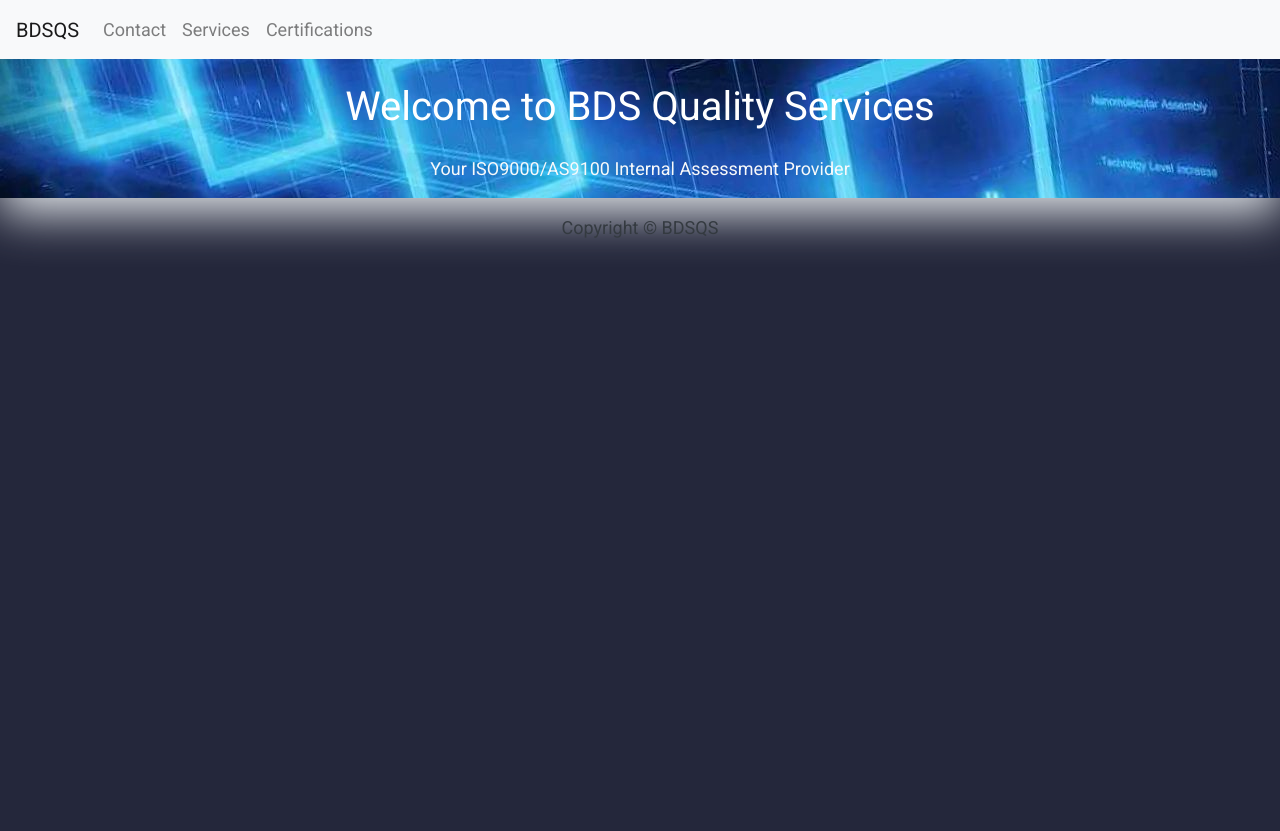
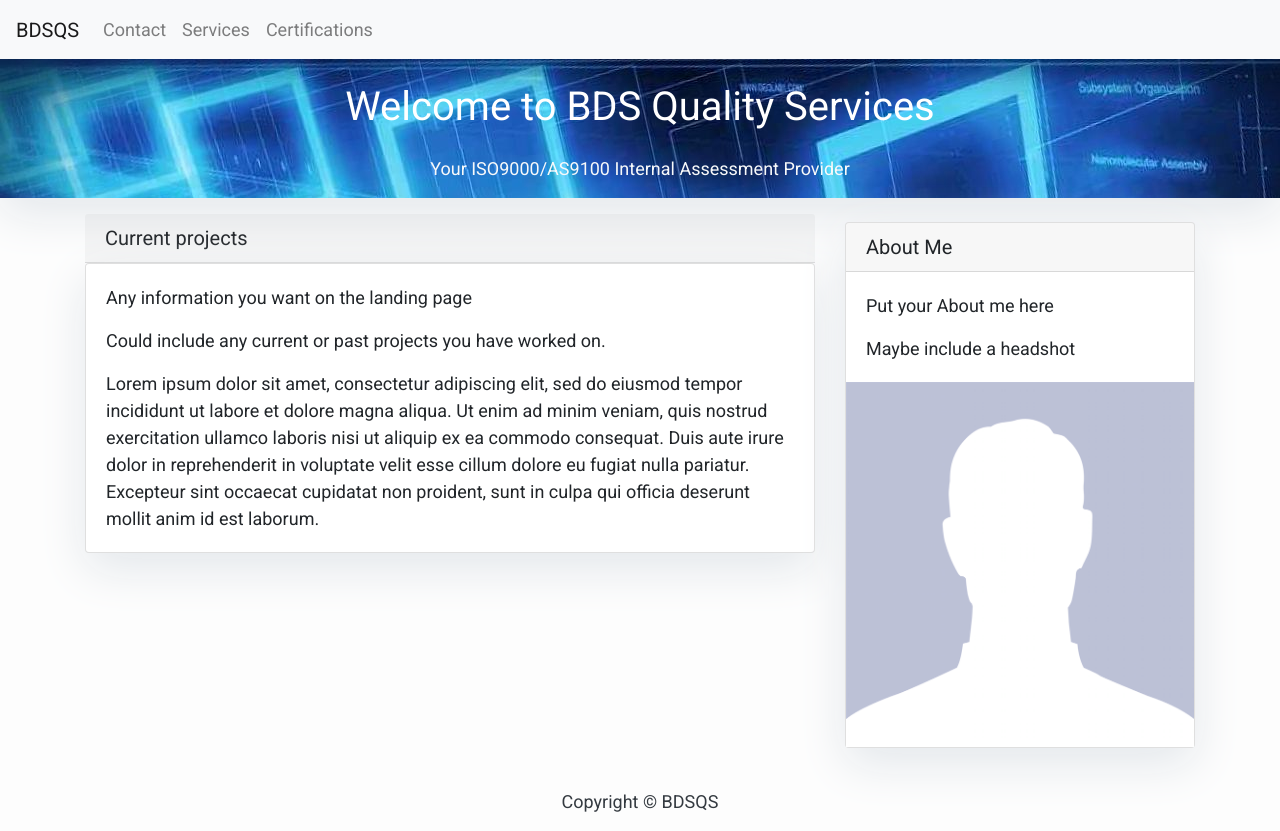
Before and after one commit to michaelbryanstark/bdsQualityServices, a Django app: page / in a window 1280 px wide. Before the commit the page ends 249 px from the top, so only its background shows below. Run offline with Django 3.2, Linux system fonts and the light colour scheme; some libraries are stand-ins or nearby versions.

Commit message:
added more content to landing page

```diff
--- a/main_app/templates/index.html
+++ b/main_app/templates/index.html
@@ -5,7 +5,7 @@
     body {
         font-family: "Roboto", sans-serif;
         font-size: 18px;
-        background-color: rgb(36, 39, 59);
+        background-color: #fdfdfd;
     }
 
     .head_text {
@@ -43,10 +43,23 @@
         </div>
     </div>
 </header>
+<div class="container">
+    <div class="row">
+        <!-- Blog Entries Column -->
+        <div class="col-md-8 mt-3 left">
+            <h5 class="card-header">Current projects</h5>
+            <div class="card mb-4">
+                <div class="card-body">
 
-<!-- <div class="contact">
-    <p>Contact:</p>
-    <a href="mailto:bdstark@bdsqs.net">Email</a>
-    <p>Telephone: (203)321-6024</p>
-</div> -->
+                    <p class="card-text">Any information you want on the landing page</p>
+                    <p class="card-text">Could include any current or past projects you have worked on.</p>
+                    <p class="card-text">Lorem ipsum dolor sit amet, consectetur adipiscing elit, sed do eiusmod tempor incididunt ut labore et dolore magna aliqua. Ut enim ad minim veniam, quis nostrud exercitation ullamco laboris nisi ut aliquip ex ea commodo consequat. Duis aute irure dolor in reprehenderit in voluptate velit esse cillum dolore eu fugiat nulla pariatur. Excepteur sint occaecat cupidatat non proident, sunt in culpa qui officia deserunt mollit anim id est laborum.</p>
+                    <!-- <a href="mailto:bdstark@bdsqs.net">Email</a>
+                    <p>Telephone: (203)321-6024</p> -->
+                </div>
+            </div>
+        </div>
+        {% block sidebar %} {% include 'sidebar.html' %} {% endblock sidebar %}
+    </div>
+</div>
 {% endblock %}
--- /dev/null
+++ b/main_app/templates/sidebar.html
@@ -0,0 +1,29 @@
+{% block sidebar %}
+{% load static %}
+<style>
+        .card{
+            box-shadow: 0 16px 48px #E3E7EB;
+        }
+
+        img.card {
+            height: 65%;
+            width: 65%;
+            align-items: center;
+        }
+</style>
+
+<!-- Sidebar Widgets Column -->
+<div class="col-md-4 float-right ">
+<div class="card my-4">
+        <h5 class="card-header">About Me</h5>
+    <div class="card-body">
+        <p class="card-text"> Put your About me here</p>
+        <p class="card-text">Maybe include a headshot</p>
+    </div>
+    <img class="me" src="{% static 'images/headshotph.png' %}" alt="My image">
+</div>
+
+</div>
+
+
+{% endblock sidebar %}
```
Also changed, not shown: main_app/static/images/headshotph.png (added).
